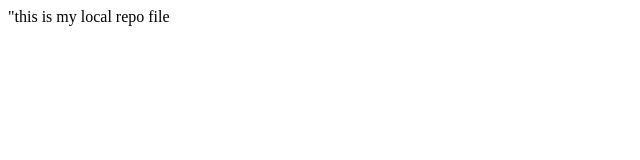
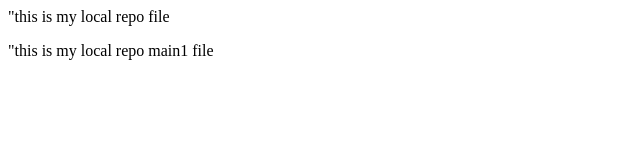
Before and after one commit to AkashaMaqsood134/localRepo, a plain HTML site: page index.html in a window 1280 px wide. Shown: the whole page, without its empty margins (0-640 px from the left). Drawn offline with Linux system fonts and the light colour scheme.

Commit message:
add features

```diff
--- a/index.html
+++ b/index.html
@@ -1 +1,2 @@
 <p> "this is my local repo file</p>
+<p> "this is my local repo main1 file</p>
```
